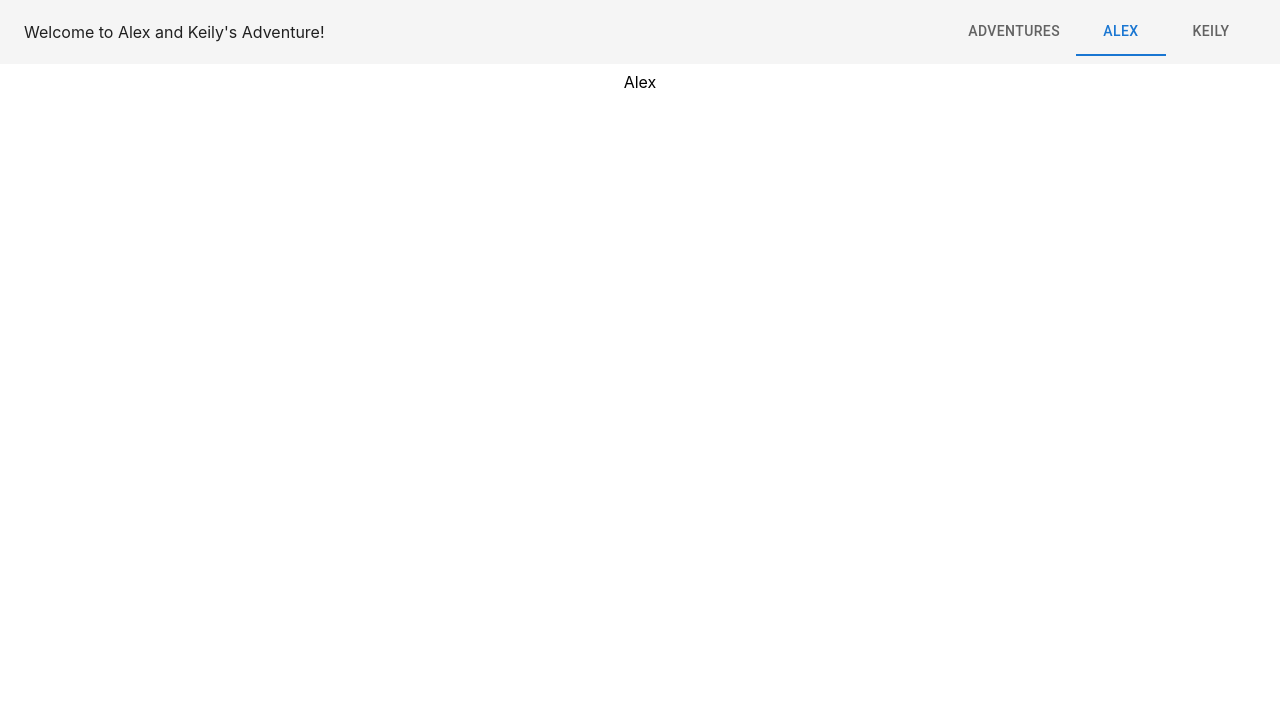
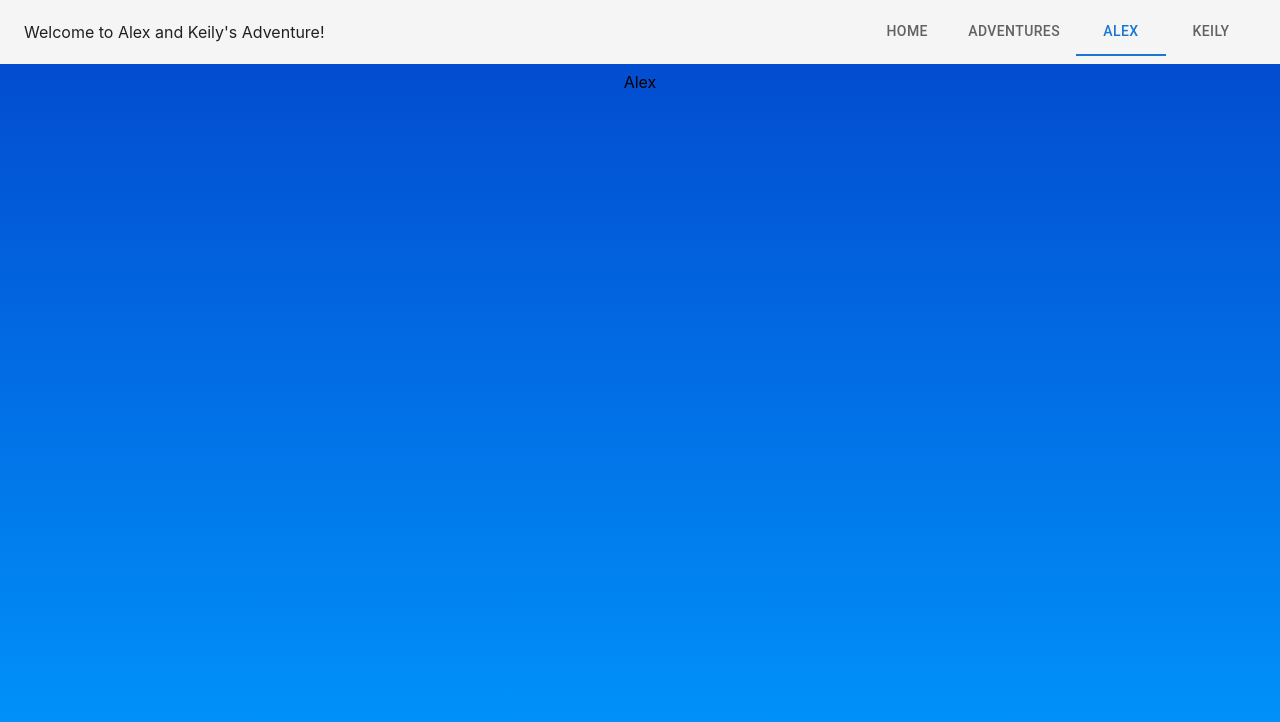
Before and after one commit to halexs/kaelnomads-js, a React (Create React App) app: page /alex in a window 1280 px wide. Shown: the top 722 px of the page. Built offline with nearby package versions, Linux system fonts and the light colour scheme.

Commit message:
Redo home screen.

```diff
--- a/src/App.css
+++ b/src/App.css
@@ -9,6 +9,8 @@
 .App {
   text-align: center;
   /*background-color: aliceblue;*/
+  background: linear-gradient(180deg, #0346cc 0%, rgb(0, 153, 255) 100%);
+  height: 100vh;
 }
 
 .App-logo {
--- a/src/App.js
+++ b/src/App.js
@@ -11,14 +11,21 @@ import { AppBar } from '@mui/material';
 function App() {
   let currentSelected: number = 0;
 
+  // let hideAppBar = false;
+  let hideAppBar = {};
+
   if (window.location.pathname === "/") {
     currentSelected = 0;
+    hideAppBar["display"] = "none";
+  }
+  else if (window.location.pathname === "/travel") {
+    currentSelected = 1;
   }
   else if (window.location.pathname === "/alex") {
-    currentSelected = 1;
+    currentSelected = 2;
   }
   else if (window.location.pathname === "/keily") {
-    currentSelected = 2;
+    currentSelected = 3;
   }
 
   const [selectedTab, setSelectedTab] = React.useState(currentSelected);
@@ -26,7 +33,7 @@ function App() {
   return (
     <BrowserRouter>
       <div className="App">
-        <AppBar id="app-bar-style" position="static" color="default" elevation={0}>
+        <AppBar style={hideAppBar} id="app-bar-style" position="static" color="default" elevation={0}>
           <Toolbar>
           <div> Welcome to Alex and Keily's Adventure!
           </div>
@@ -38,7 +45,8 @@ function App() {
             textColor="primary"
             aria-label="basic tabs example" centered
           >
-            <Tab label="Adventures" component={Link} to="/" />
+            <Tab label="Home" component={Link} to="/" />
+            <Tab label="Adventures" component={Link} to="/travel" />
             <Tab label="Alex" component={Link} to="/alex" />
             <Tab label="Keily" component={Link} to="/keily" />
           </Tabs>
@@ -47,6 +55,7 @@ function App() {
 
         <Routes>
           <Route path="/" element={<HomePage url="/" />} />
+          <Route path="/travel" element={<HomePage url="/travel" />} />
           <Route path="/alex" element={<HomePage url="/alex" />} />
           <Route path="/keily" element={<HomePage url="/keily" />} />
         </Routes>
--- a/src/components/HomePage.css
+++ b/src/components/HomePage.css
@@ -13,7 +13,7 @@
 }
 
 #defining-container {
-	margin: 8px 8px 8px 8px;
+	/*margin: 8px 8px 8px 8px;*/
 	display: flex;
 	justify-content: center;
 	align-items: center;
--- a/src/components/HomePage.js
+++ b/src/components/HomePage.js
@@ -13,8 +13,13 @@ import "./HomePage.css"
 function HomePage(props) {
   console.log("url: ", props.url);
   let mainPage: any = "";
+  let pageMargins = {"margin": "8px 8px 8px 8px"}
 
   if (props.url === "/") {
+    pageMargins["margin"] = "";
+    mainPage = <div> main page </div>;
+  }
+  else if (props.url === "/travel") {
     mainPage = <TravelMap />;
   }
   else if (props.url === "/alex") {
@@ -25,7 +30,7 @@ function HomePage(props) {
   }
 
   return (
-    <div id="defining-container">
+    <div style={pageMargins} id="defining-container">
       {mainPage}
     </div>
   );
```
Also changed, not shown: src/index.css (+12 -0 lines).
